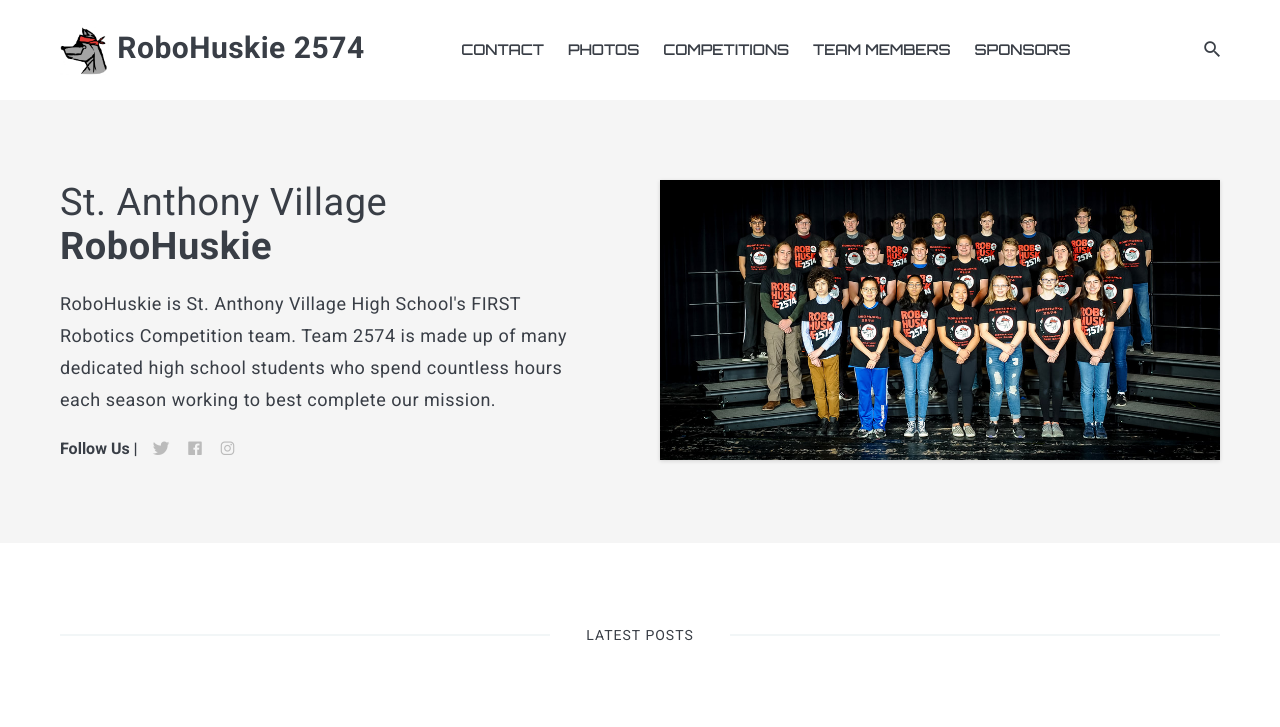
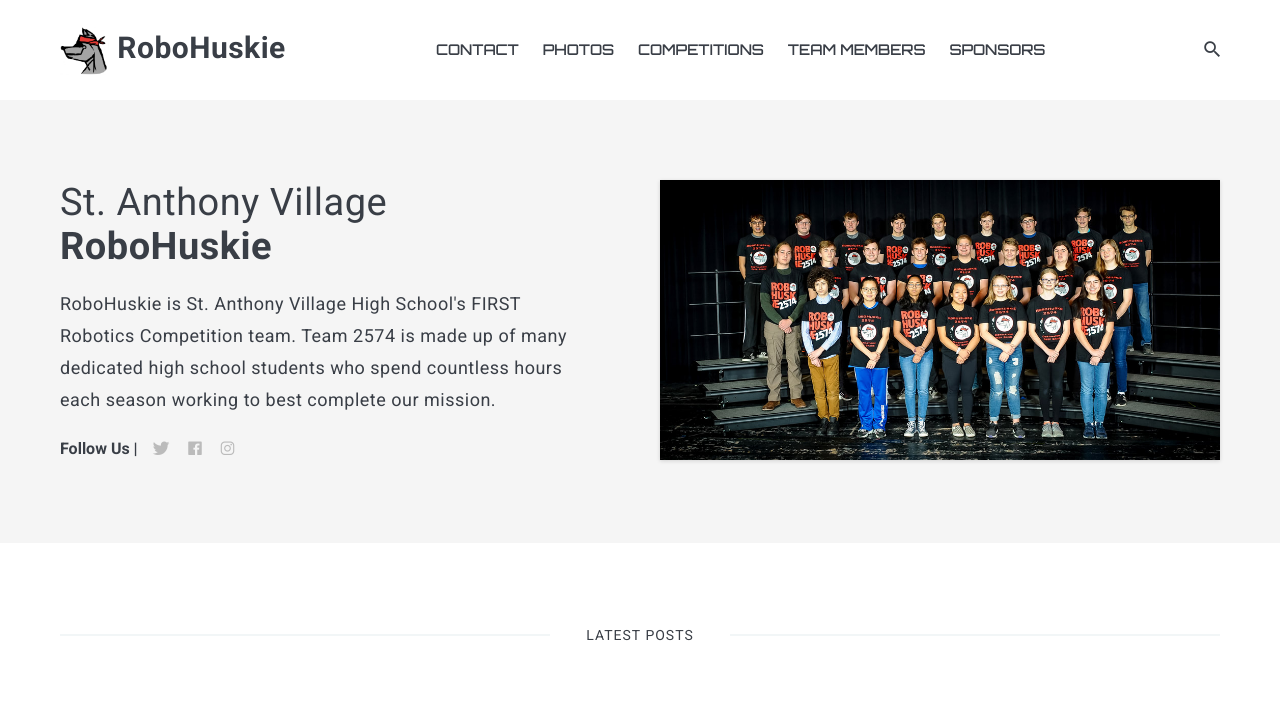
Before and after one commit to Robohuskie2574/Robohuskie2574.github.io, a Jekyll site: the page built from index.html, in a window 1280 px wide. Shown: the top 727 px of the page. Built offline with Jekyll 4.4.1, drawn with Linux system fonts in a browser that asks for light colours; nearby versions of some CDN libraries; the list of posts is cut into pages by our own code; some of the changed text lies outside the part shown; grey boxes are pictures that could not be loaded.

Commit message:
Remove team number for navbar space

```diff
--- a/_data/settings.yml
+++ b/_data/settings.yml
@@ -1,6 +1,6 @@
 #-------------------------------
 # General Site Settings
-title: RoboHuskie 2574
+title: RoboHuskie
 logo: logo.png # You can add own logo.
 description: St. Anthony Village High School RoboHuskies
 
--- a/_sass/3-modules/_header.scss
+++ b/_sass/3-modules/_header.scss
@@ -50,7 +50,7 @@
   position: absolute;
   top: 50%;
   left: 50%;
-  transform: translate(-30%, -50%);
+  transform: translate(-34%, -50%);
 
   .nav-icon__close {
     display: none;
```
